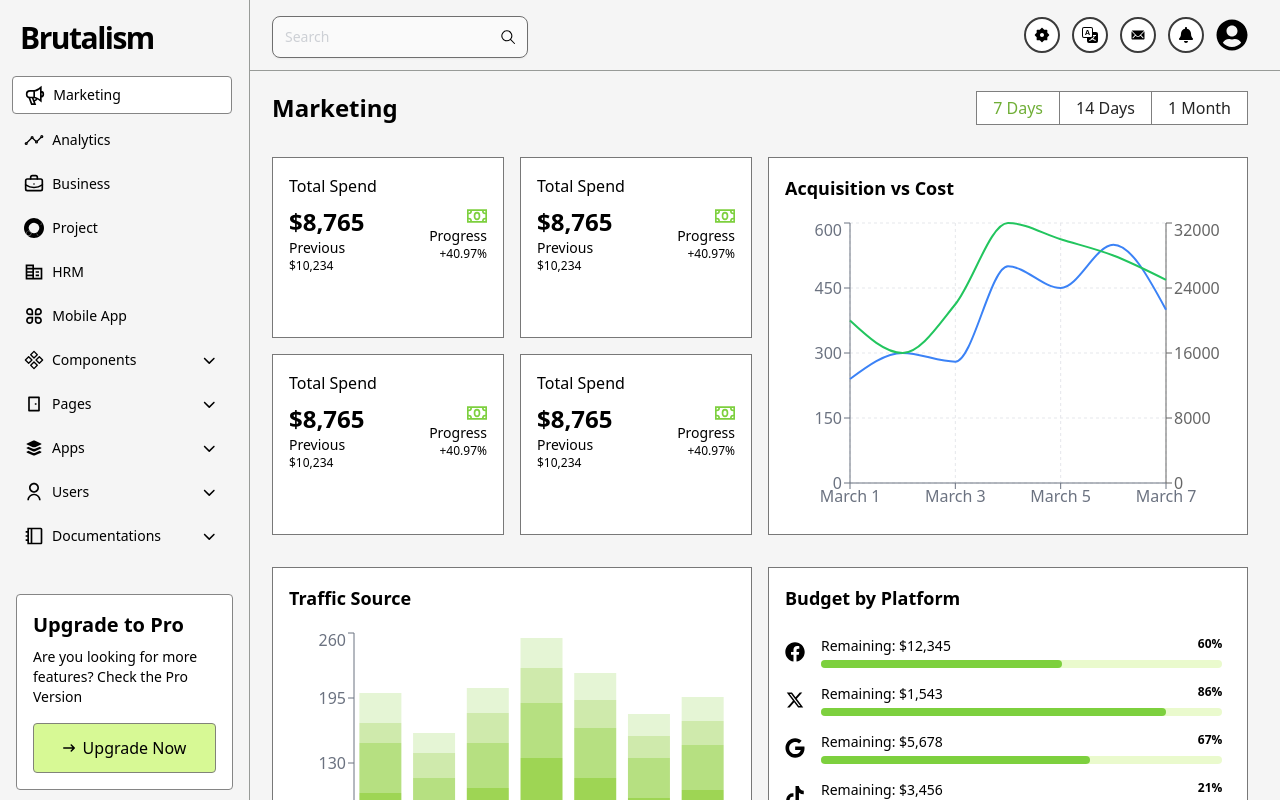
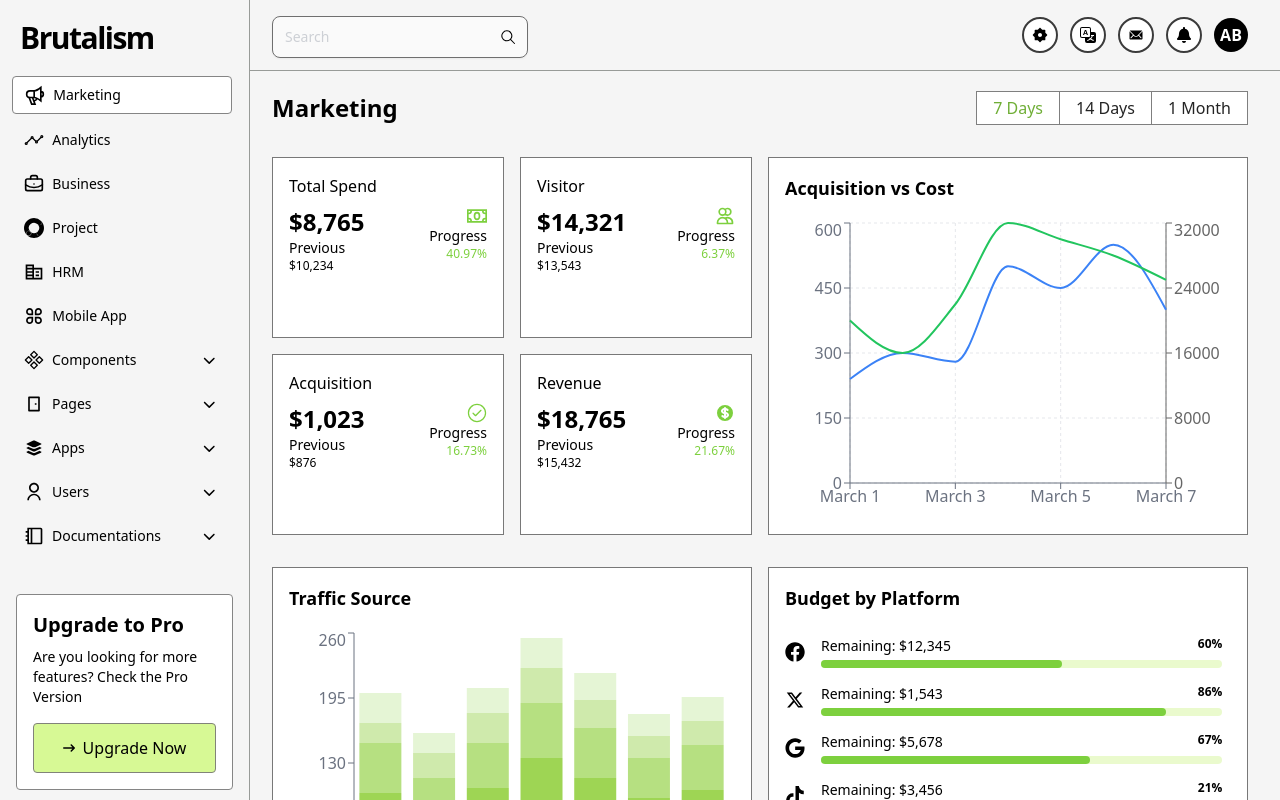
Before and after one commit to JT-OYEMADE/brutalism, a React (Vite) app: page / in a window 1280 px wide. Shown: the top 800 px of the page. Built offline with nearby package versions, Linux system fonts and the light colour scheme.

Commit message:
Ui clean up

```diff
--- /dev/null
+++ b/src/components/common/ProfileDropDown.tsx
@@ -0,0 +1,79 @@
+import { Fragment, useState } from 'react';
+import { useNavigate } from 'react-router-dom';
+import { ChevronRightIcon } from '@heroicons/react/24/solid';
+import { Menu, MenuButton, MenuItems, Transition } from '@headlessui/react';
+
+export const ProfileDropDown = () => {
+  const navigate = useNavigate();
+
+  const user = {
+    firstName: 'Ari',
+    lastName: 'Budin',
+    email: 'aribudin@yahoo.com',
+    avatar: null,
+  };
+
+  const [isSigningOut, setIsSigningOut] = useState<boolean>(false);
+
+  const { firstName, lastName, email, avatar } = user || {};
+
+  return (
+    <>
+      <Menu as='div' className='relative'>
+        <div>
+          <MenuButton className='relative flex'>
+            <div className={`w-fit flex justify-center items-center gap-3 cursor-pointer `}>
+              {!!avatar ? (
+                <img
+                  src={`/images/${avatar}`}
+                  alt=''
+                  className='rounded-full w-[34px] h-[34px]'
+                />
+              ) : (
+                <div
+                  className={`w-[34px] h-[34px] rounded-full flex justify-center items-center font-semibold text-white uppercase bg-black`}>
+                  {firstName?.charAt(0)}
+                  {lastName?.charAt(0)}
+                </div>
+              )}
+            </div>
+          </MenuButton>
+        </div>
+        <Transition
+          as={Fragment}
+          enter='transition ease-out duration-100'
+          enterFrom='transform opacity-0 scale-95'
+          enterTo='transform opacity-100 scale-100'
+          leave='transition ease-in duration-75'
+          leaveFrom='transform opacity-100 scale-100'
+          leaveTo='transform opacity-0 scale-95'>
+          <MenuItems
+            className={`absolute sm:right-0  z-10 mt-2 w-[230px] origin-top-right rounded-xl bg-white pb-8 shadow-xl
+              right-0
+          `}>
+            <div className='bg-gray-100 border border-primary-light px-4 pt-6 pb-3 rounded-tr-xl rounded-tl-xl'>
+              <p className='font-semibold text-sm capitalize'>
+                {' '}
+                {firstName} {lastName}
+              </p>
+              <p className='text-[10px]'>{email}</p>
+            </div>
+            <div className={`px-4 pt-6}`}>
+              <div
+                className='flex justify-between cursor-pointer mt-6'
+                onClick={() => {
+                  setIsSigningOut(true);
+                  navigate('/login');
+                }}>
+                <p className='text-[12px]'>{isSigningOut ? 'Signing Out...' : 'Sign Out'}</p>
+                <span className='flex h-5 w-5 justify-center items-center bg-black rounded-full'>
+                  <ChevronRightIcon className='text-white h-3 w-3' />
+                </span>
+              </div>
+            </div>
+          </MenuItems>
+        </Transition>
+      </Menu>
+    </>
+  );
+};
--- a/src/components/dashboard/SummaryCard.tsx
+++ b/src/components/dashboard/SummaryCard.tsx
@@ -1,19 +1,31 @@
-import { GrCurrency } from 'react-icons/gr';
+interface SummaryCardProps {
+  title: string;
+  balance: string;
+  previousBal: string;
+  progress: number;
+  icon?: React.ReactNode;
+}
 
-export const SummaryCard = () => {
+export const SummaryCard = ({
+  title,
+  balance,
+  previousBal,
+  progress,
+  icon,
+}: SummaryCardProps) => {
   return (
     <div className='border border-[#787878] p-4 bg-white'>
-      <h4>Total Spend</h4>
+      <h4>{title}</h4>
       <div className='flex justify-between mt-2 mb-5'>
         <div>
-          <div className='text-2xl font-bold'>$8,765</div>
+          <div className='text-2xl font-bold'>{balance}</div>
           <p className='text-sm'>Previous</p>
-          <div className='text-xs'>$10,234</div>
+          <div className='text-xs'>{previousBal}</div>
         </div>
         <div className='text-right flex flex-col items-end'>
-          <GrCurrency className='text-[#7DD03E] w-5 h-5' />
+          {icon}
           <p className='text-sm'>Progress</p>
-          <div className='text-xs'>+40.97%</div>
+          <div className='text-xs text-[#7DD03E]'>{progress}%</div>
         </div>
       </div>
     </div>
--- a/src/components/layouts/DashboardLayout/Navbar.tsx
+++ b/src/components/layouts/DashboardLayout/Navbar.tsx
@@ -1,6 +1,7 @@
+import { ProfileDropDown } from 'components/common/ProfileDropDown';
 import { Textfield } from 'components/common/Textfield';
 import { BsTranslate } from 'react-icons/bs';
-import { FaBars, FaBell, FaUserCircle } from 'react-icons/fa';
+import { FaBars, FaBell } from 'react-icons/fa';
 import { GoSearch } from 'react-icons/go';
 import { IoIosMail } from 'react-icons/io';
 import { RiSettings2Fill } from 'react-icons/ri';
@@ -43,7 +44,7 @@ const Navbar = ({ setSidebarOpen }: Navbarprops) => {
           <span className='border-2 border-[#3B3B3B] bg-white rounded-full p-2'>
             <FaBell className='h-4 w-4' />
           </span>
-          <FaUserCircle className='h-8 w-8' />
+          <ProfileDropDown />
         </div>
       </div>
     </div>
--- a/src/pages/Dashboard.tsx
+++ b/src/pages/Dashboard.tsx
@@ -3,6 +3,9 @@ import { AcquisitionChart } from 'components/dashboard/AcquisitionChart';
 import { BudgetByPlatform } from 'components/dashboard/Budget';
 import { TrafficSource } from 'components/dashboard/TrafficSource';
 import { useState } from 'react';
+import { GrCurrency } from 'react-icons/gr';
+import { HiCurrencyDollar, HiOutlineUsers } from 'react-icons/hi';
+import { GoCheckCircle } from 'react-icons/go';
 
 const Dashboard = () => {
   const [timeRange, setTimeRange] = useState(7);
@@ -10,6 +13,37 @@ const Dashboard = () => {
     { label: '7 Days', value: 7 },
     { label: '14 Days', value: 14 },
     { label: '1 Month', value: 30 },
+  ];
+
+  const marketing = [
+    {
+      title: 'Total Spend',
+      balance: '$8,765',
+      previousBal: '$10,234',
+      progress: 40.97,
+      icon: <GrCurrency className='text-[#7DD03E] w-5 h-5' />,
+    },
+    {
+      title: 'Visitor',
+      balance: '$14,321',
+      previousBal: '$13,543',
+      progress: 6.37,
+      icon: <HiOutlineUsers className='text-[#7DD03E] w-5 h-5' />,
+    },
+    {
+      title: 'Acquisition',
+      balance: '$1,023',
+      previousBal: '$876',
+      progress: 16.73,
+      icon: <GoCheckCircle className='text-[#7DD03E] w-5 h-5' />,
+    },
+    {
+      title: 'Revenue',
+      balance: '$18,765',
+      previousBal: '$15,432',
+      progress: 21.67,
+      icon: <HiCurrencyDollar className='text-[#7DD03E] w-5 h-5' />,
+    },
   ];
   return (
     <div className='space-y-8'>
@@ -33,10 +67,16 @@ const Dashboard = () => {
       {/* one */}
       <div className='flex flex-col md:flex-row gap-4 w-full'>
         <div className='w-full md:w-1/2 grid grid-cols-1 md:grid-cols-2 gap-4'>
-          <SummaryCard />
-          <SummaryCard />
-          <SummaryCard />
-          <SummaryCard />
+          {marketing.map((item) => (
+            <SummaryCard
+              key={item.title}
+              title={item.title}
+              balance={item.balance}
+              previousBal={item.previousBal}
+              progress={item.progress}
+              icon={item.icon}
+            />
+          ))}
         </div>
         <div className='w-full md:w-1/2'>
           <div className='border border-[#787878] p-4 bg-white'>
```
